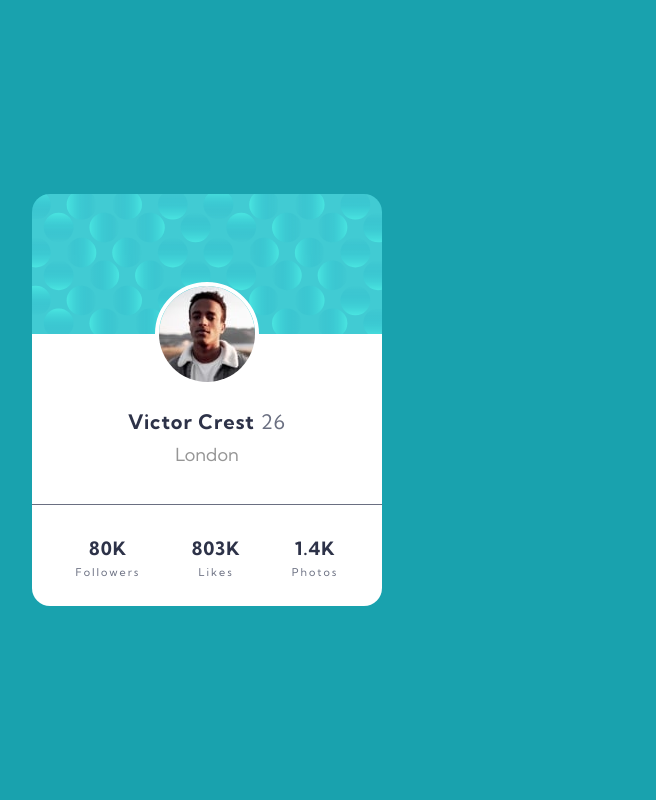
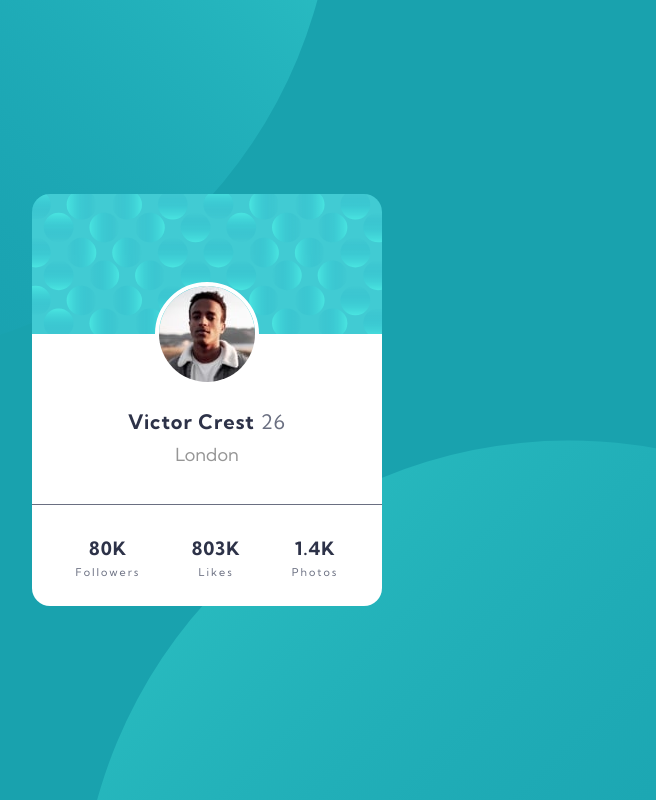
Before and after one commit to Peteonthebeat/-Profile-Card-Component-Main, a plain HTML site: page index.html in a window 1280 px wide. Shown: the whole page, without its empty margins (433-1089 px from the left). Drawn offline with nearby package versions, Linux system fonts and the light colour scheme; files that its build step writes are made by us from their sources.

Commit message:
Update styles.scss

```diff
--- a/styles.scss
+++ b/styles.scss
@@ -27,7 +27,7 @@ body {
     font-family: 'Kumbh Sans', sans-serif;
     font-size: 18px;
     background-color: $dark-cyan;
-    background-image: url(/images/bg-pattern-top.svg), url(/images/bg-pattern-bottom.svg);
+    background-image: url(/bg-pattern-top.svg), url(/bg-pattern-bottom.svg);
     background-position: right 40vw bottom 55vh, left 40vw top 55vh;
     background-repeat: no-repeat, no-repeat;
 
```
